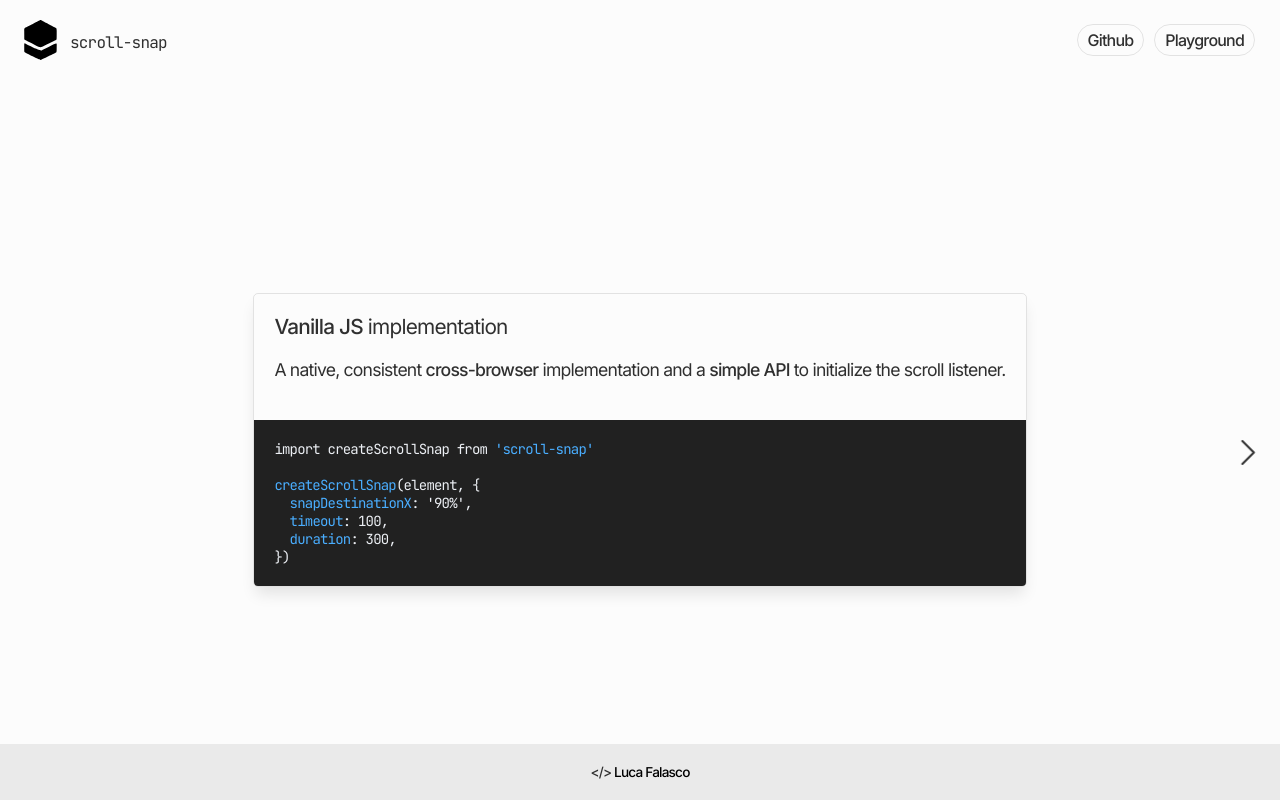
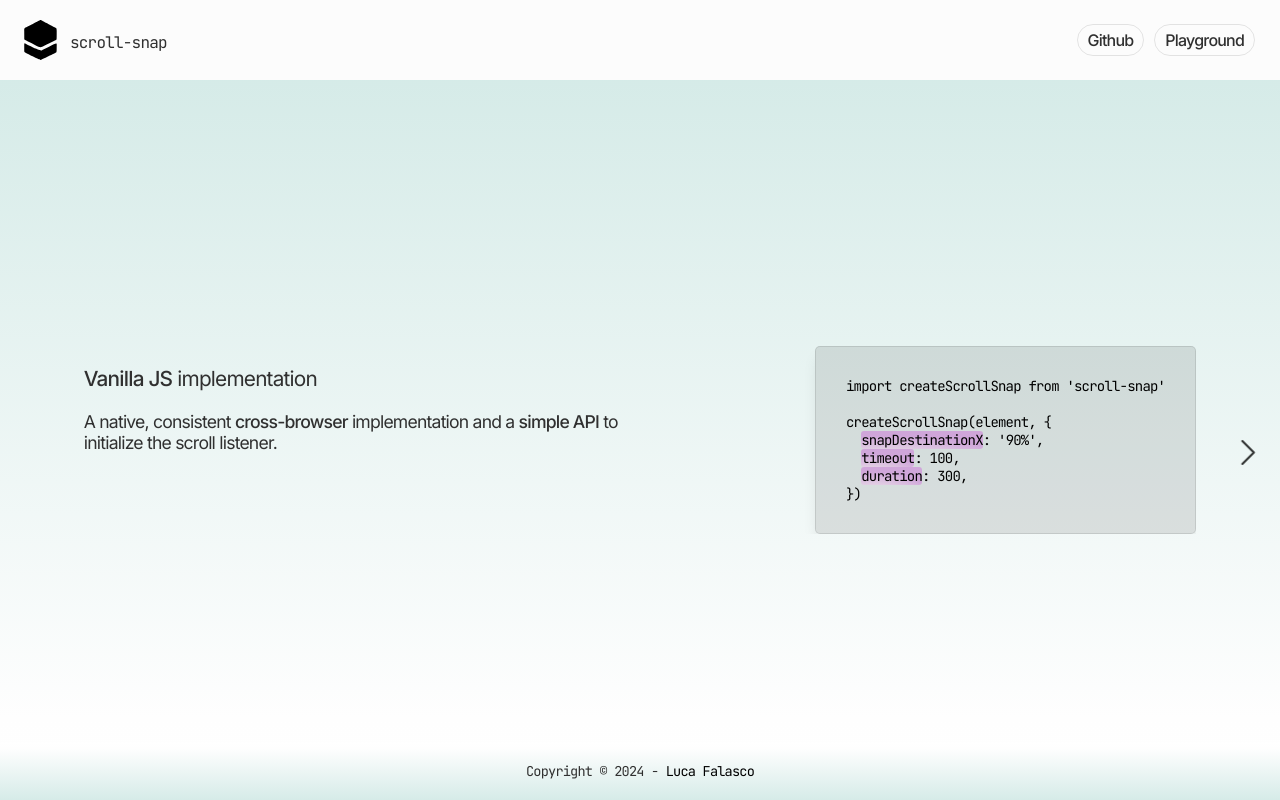
Before and after one commit to lucafalasco/scroll-snap, a website built with webpack: page docs/index.html in a window 1280 px wide. Built offline with nearby package versions, Linux system fonts and the light colour scheme; a script that the page names is missing.

Commit message:
improve layout and visual styles for code snippets and credits section.

```diff
--- a/docs/index.html
+++ b/docs/index.html
@@ -37,7 +37,7 @@
             and a consistent <b>cross browser</b> behaviour. <br />
           </p>
           <p class="text-center">
-            <code> npm install scroll-snap </code>
+            <code> > yarn add scroll-snap </code>
           </p>
         </div>
         <div class="hint">
@@ -58,9 +58,9 @@
               <div class="snippet">
                 <code>
                   <pre>
-import createScrollSnap from <b>'scroll-snap'</b>
+import createScrollSnap from 'scroll-snap'
 
-<b>createScrollSnap</b>(element, {
+createScrollSnap(element, {
   <b>snapDestinationX</b>: '90%',
   <b>timeout</b>: 100,
   <b>duration</b>: 300,
@@ -88,7 +88,7 @@ import createScrollSnap from <b>'scroll-snap'</b>
                   <code>
                     <pre>
 <span class="comment">// Only snap once</span>
-const { unbind } = <b>createScrollSnap</b>(
+const { unbind } = createScrollSnap(
   element,
   {
     snapDestinationX: '90%',
@@ -109,7 +109,11 @@ const { unbind } = <b>createScrollSnap</b>(
           </div>
         </div>
         <div class="credits">
-          &lt;/&gt;
+          Copyright ©
+          <script>
+            document.write(new Date().getFullYear())
+          </script>
+          -
           <a target="_blank" href="https://lucafalasco.dev">Luca Falasco</a>
         </div>
       </div>
--- a/docs/style.css
+++ b/docs/style.css
@@ -113,13 +113,14 @@ h3 {
   background-color: #212121;
 }
 .container-inner {
-  border: 1px solid rgba(0, 0, 0, 0.1);
-  border-radius: 5px;
-  box-shadow: 0px 10px 15px -3px rgba(0, 0, 0, 0.1);
+  display: flex;
+  justify-content: space-between;
+  flex-direction: row;
   overflow: hidden;
 }
 .container-content {
-  padding: 20px;
+  width: 50%;
+  padding: 20px 0;
   font-size: 1.1rem;
 }
 .container-title {
@@ -144,10 +145,12 @@ h3 {
   box-sizing: border-box;
 }
 .first-page {
+  background: linear-gradient(180deg, #fff, #fefefe 11.3%, #bee0db 152.2%, #60ef84 381.2%);
   height: 95vh;
   min-height: 95vh;
 }
 .second-page {
+  background: linear-gradient(360deg, #fff, #fefefe 11.3%, #bee0db 152.2%, #60ef84 381.2%);
   height: 90vh;
   min-height: 90vh;
 }
@@ -175,6 +178,7 @@ h3 {
   margin: auto;
 }
 .second-page-horizontal {
+  padding: 0 3rem;
   width: 100%;
   min-width: 100%;
   align-items: start;
@@ -191,11 +195,13 @@ h3 {
   justify-content: space-between;
 }
 .credits {
+  background: linear-gradient(180deg, #fff, #fefefe 11.3%, #bee0db 152.2%, #60ef84 381.2%);
   position: absolute;
   bottom: 0;
   background-color: #eaeaea;
   padding: 20px 0;
   margin: 0 auto;
+  font-family: 'JetBrains Mono', monospace;
   font-weight: 500;
   font-size: 0.85rem;
   width: 100%;
@@ -243,6 +249,7 @@ a.highlight:hover {
   animation: leftright 1s infinite alternate-reverse;
 }
 .first-page-paragraph code {
+  background-color: rgba(0, 0, 0, 0.1);
   border: 1px solid rgba(0, 0, 0, 0.1);
   border-radius: 5px;
   box-shadow: 0px 10px 15px -3px rgba(0, 0, 0, 0.1);
@@ -252,30 +259,28 @@ a.highlight:hover {
   color: #212121;
 }
 code b {
-  color: #4aaeff;
-}
-.second-page-horizontal .snippet {
-  width: 100%;
-  min-width: 100%;
-  background-color: #212121;
-}
-.second-page-horizontal .snippet code {
-  width: 100%;
-  background-color: #212121;
+  background: radial-gradient(
+    120.36% 213.27% at 20.35% 233.83%,
+    rgba(247, 191, 239, 0.4) 60.4%,
+    rgba(200, 84, 215, 0.4) 97%
+  );
+  border-radius: 3px;
 }
 .snippet {
-  margin-top: 20px;
   display: flex;
   justify-content: center;
 }
 .snippet code {
   width: 100%;
   overflow: auto;
-  background-color: #212121;
-  color: #eceff4;
+  background-color: rgba(0, 0, 0, 0.1);
+  border: 1px solid rgba(0, 0, 0, 0.1);
+  border-radius: 5px;
+  box-shadow: 0px 10px 15px -3px rgba(0, 0, 0, 0.1);
+  color: #000;
   text-align: left;
   display: block;
-  padding: 20px;
+  padding: 30px;
   font-family: monospace;
 }
 .snippet code pre {
@@ -326,7 +331,11 @@ code b {
   .snippet {
     width: 100%;
   }
+  .container-content {
+    width: 100%;
+  }
   .container-inner {
+    flex-direction: column;
     width: 90%;
     margin: auto;
   }
```
